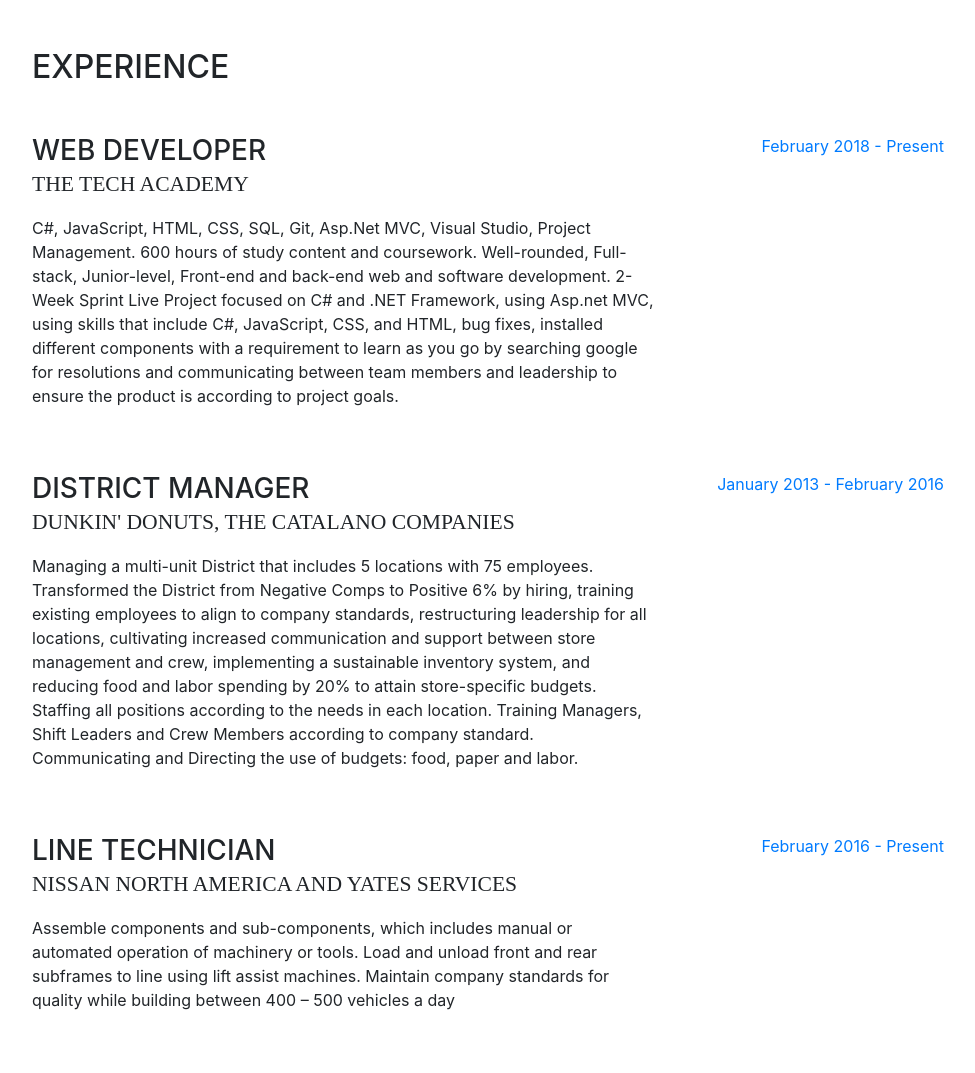
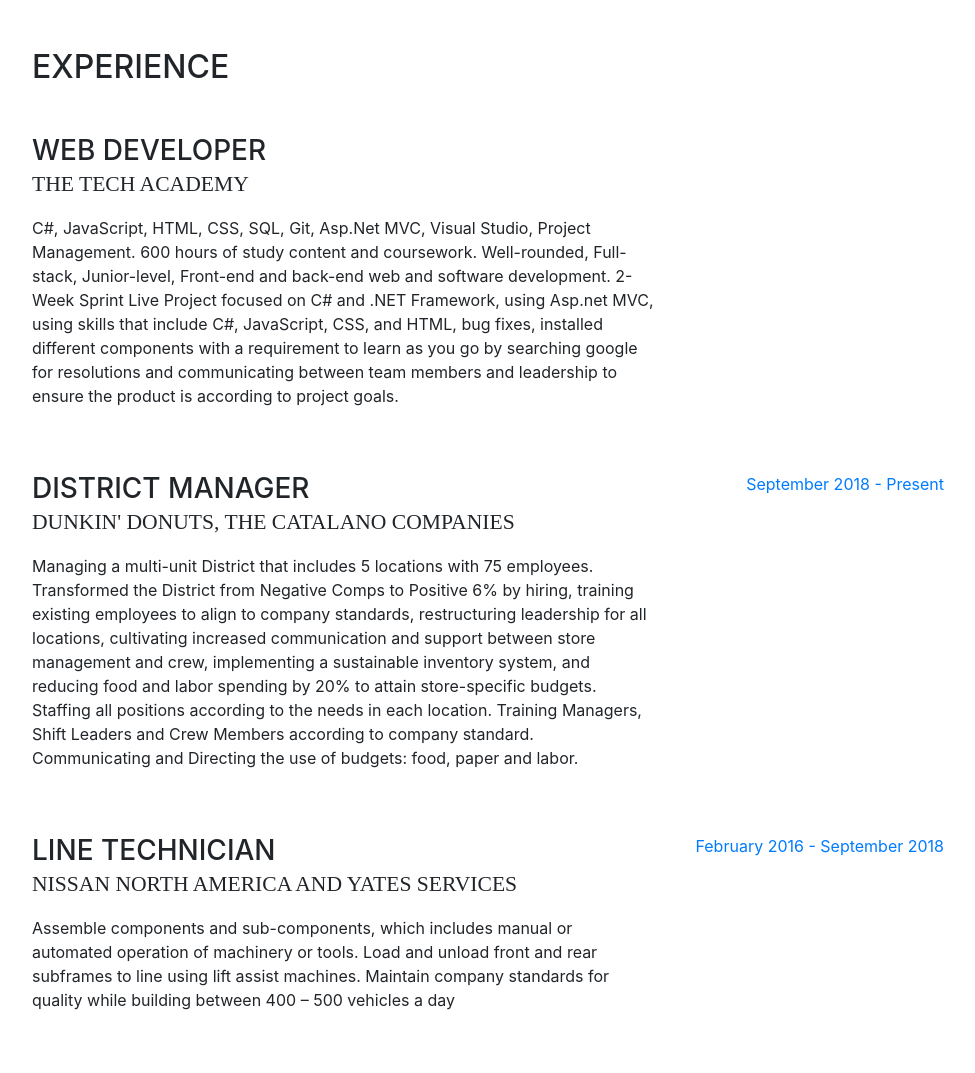
Before and after one commit to michaelkever/michaelkever.github.io, a website with bundled scripts: page index.html in a window 1280 px wide. Shown: the part 800-1873 px from the top of the page, without its empty margins (288-1263 px from the left). Built offline with nearby package versions, Linux system fonts and the light colour scheme; a web font is replaced by a local one.

Commit message:
Fixed dates

```diff
--- a/index.html
+++ b/index.html
@@ -123,7 +123,7 @@
  </p>
             </div>
             <div class="resume-date text-md-right">
-              <span class="text-primary">February 2018 - Present</span>
+              <span class="text-primary"></span>
             </div>
           </div>
 
@@ -137,7 +137,7 @@
 </p>
             </div>
             <div class="resume-date text-md-right">
-              <span class="text-primary">January 2013 - February 2016</span>
+              <span class="text-primary">September 2018 - Present</span>
             </div>
           </div>
 
@@ -148,7 +148,7 @@
               <p>Assemble components and sub-components, which includes manual or automated operation of machinery or tools. Load and unload front and rear subframes to line using lift assist 		machines. Maintain company standards for quality while building between 400 – 500 vehicles a day</p>
             </div>
             <div class="resume-date text-md-right">
-              <span class="text-primary">February 2016 - Present</span>
+              <span class="text-primary">February 2016 - September 2018</span>
             </div>
           </div>
 
```
